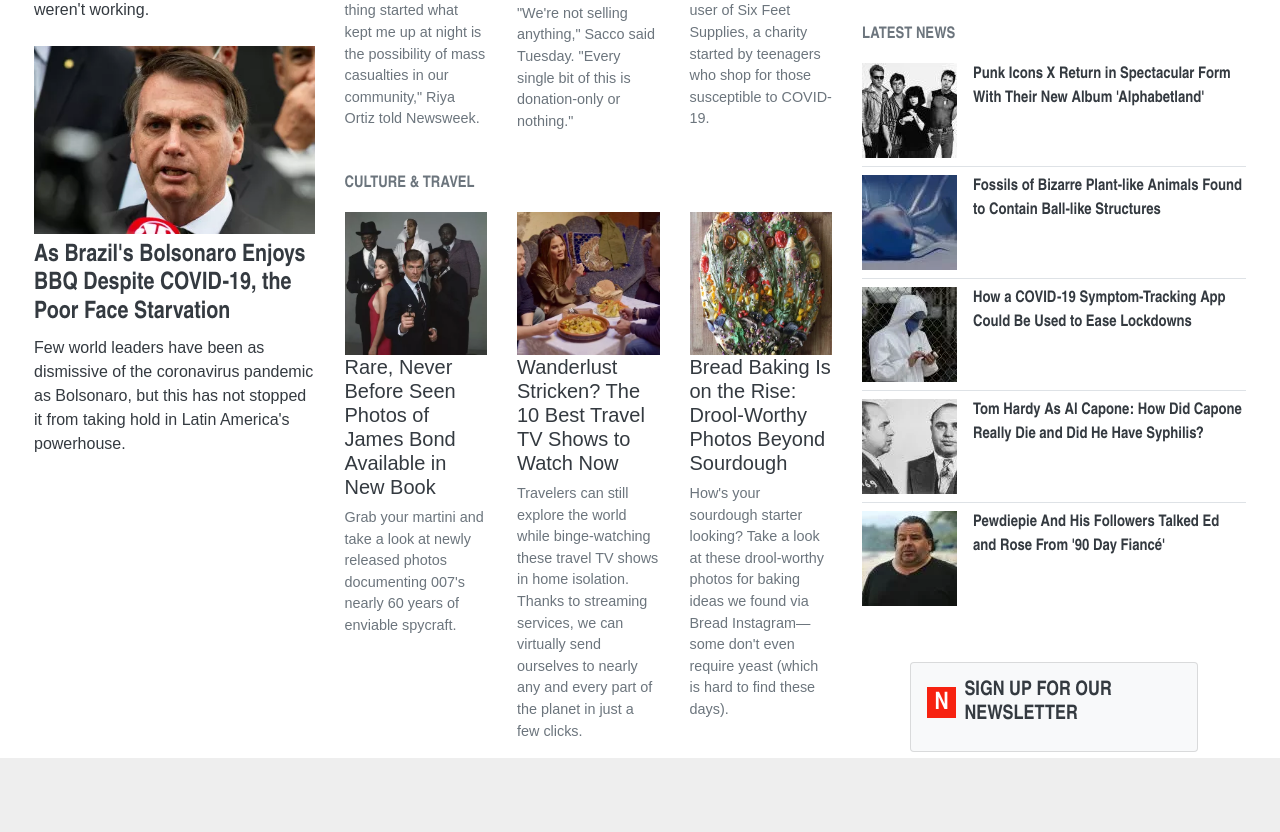
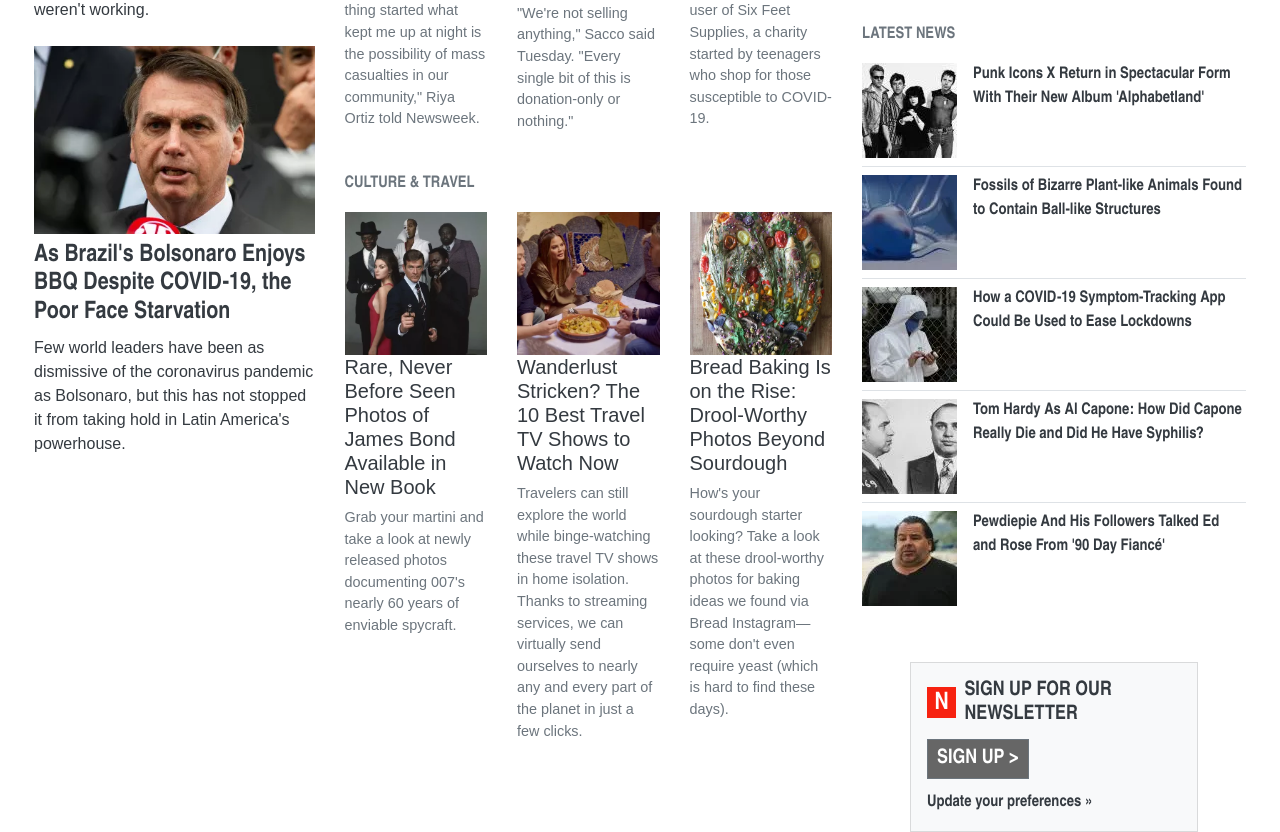
Before and after one commit to ranmaru22/the_odin_project, a plain HTML site: page newsweek-clone/index.html in a window 1280 px wide. Shown: the part 1060-1892 px from the top of the page. Before the commit the page ends 1818 px from the top, so only its background shows below. Drawn offline with nearby package versions, Linux system fonts and the light colour scheme; files that its build step writes are made by us from their sources.

Commit message:
Finish newsletter card + signup button

```diff
--- a/newsweek-clone/index.html
+++ b/newsweek-clone/index.html
@@ -352,10 +352,16 @@
           </section>
 
           <section class="newsletter-signup mt-5 d-flex justify-content-center">
-            <div class="card bg-light w-75 d-flex-column p-3">
+            <div class="card rounded-0 bg-light w-75 d-flex-column p-3">
               <div class="title-area d-flex align-items-center ">
                 <div class="logo-1 text-white h4 font-weight-bold mr-2">N</div>
                 <p class="text-dark h5 font-weight-bold">SIGN UP FOR OUR NEWSLETTER</p>
+              </div>
+              <button
+                class="btn btn-secondary btn-lg p-1 my-1 rounded-0 font-weight-bold newsletter-btn">SIGN
+                UP ></button>
+              <div class="link mt-2">
+                <a class="text-dark" href="#">Update your preferences »</a>
               </div>
             </div>
           </section>
```
